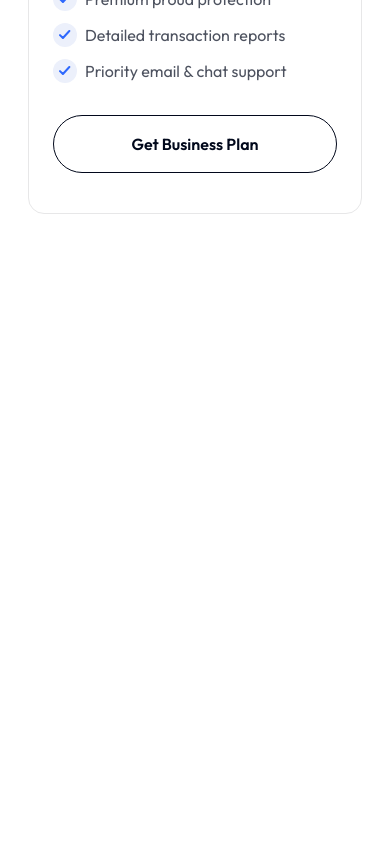
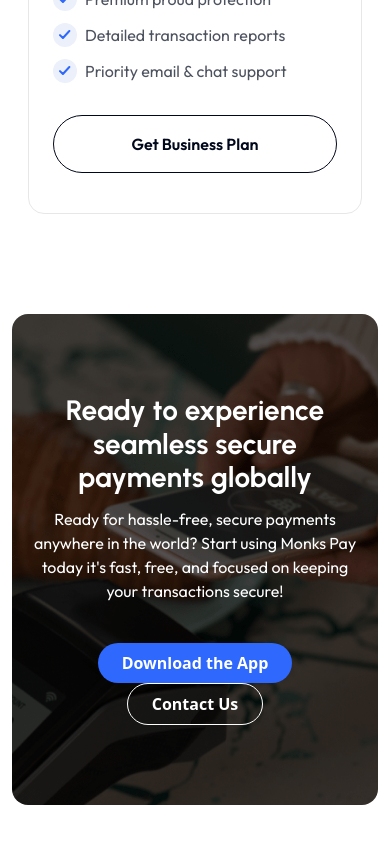
Before and after one commit to nirobsarker012/fintech, a Next.js app: page / in a window 390 px wide. Shown: the part 6736-7580 px from the top of the page. Before the commit the page ends 6990 px from the top, so only its background shows below. Built offline with nearby package versions, Linux system fonts and the light colour scheme.

Commit message:
add:secure-payment-section

```diff
--- a/app/components/Hero/Hero.jsx
+++ b/app/components/Hero/Hero.jsx
@@ -1,4 +1,3 @@
-"use client";
 import Image from "next/image";
 import React from "react";
 
--- a/app/components/Navbar/Navbar.jsx
+++ b/app/components/Navbar/Navbar.jsx
@@ -56,7 +56,7 @@
         <div className="md:hidden bg-white shadow-lg border-t border-gray-200">
           <div className="flex flex-col items-center py-4 space-y-4">
             <NavbarMenu />
-            <button className="bg-btn-primary-color text-white font-semibold text-[16px] py-2 px-6 rounded-4xl cursor-pointer hover:bg-black hover:text-white transition-all duration-500">
+            <button className="bg-btn-primary-color text-white font-semibold text-[16px] py-2 px-6 rounded-full cursor-pointer hover:bg-black hover:text-white transition-all duration-500 block leading-[150%]">
               Contact Us
             </button>
           </div>
--- /dev/null
+++ b/app/components/SecurePayment/SecurePayment.jsx
@@ -0,0 +1,36 @@
+import React from "react";
+
+const SecurePayment = () => {
+  return (
+    <section className="py-[60px] xl:py-30">
+      <div className="container mx-auto">
+        <div className="relative rounded-2xl overflow-hidden">
+          {/* Background Image with reduced brightness */}
+          <div className="absolute inset-0 bg-[url('/images/secure-payment.png')] bg-center bg-no-repeat bg-cover brightness-35"></div>
+
+          {/* Overlay content */}
+          <div className="relative flex flex-col items-center justify-center text-center max-w-[580px] mx-auto py-20 sm:py-[100px] px-4">
+            <h2 className="font-urbanist font-bold text-[28px] sm:text-[36px] lg:text-[40px] leading-[120%] text-white">
+              Ready to experience seamless secure payments globally
+            </h2>
+            <p className="text-[16px] text-white font-outfit leading-[150%] mt-3">
+              Ready for hassle-free, secure payments anywhere in the world?
+              Start using Monks Pay today it's fast, free, and focused on
+              keeping your transactions secure!
+            </p>
+            <div className="flex flex-col sm:flex-row items-center justify-center sm:space-x-3 mt-10">
+              <button className="bg-btn-primary-color text-white font-semibold text-[16px] py-2 px-6 rounded-full cursor-pointer hover:bg-black hover:text-white transition-all duration-500 block leading-[150%]">
+                Download the App
+              </button>
+              <button className="hover:bg-btn-primary-color hover:border hover:border-btn-primary-color border border-white text-white font-semibold text-[16px] py-2 px-6 rounded-full cursor-pointer transition-all duration-500 block leading-[150%]">
+                Contact Us
+              </button>
+            </div>
+          </div>
+        </div>
+      </div>
+    </section>
+  );
+};
+
+export default SecurePayment;
--- a/app/page.js
+++ b/app/page.js
@@ -4,6 +4,7 @@
 import Payments from "./components/payment/Payments";
 import PaymentWay from "./components/PaymentWay/PaymentWay";
 import Price from "./components/Price/Price";
+import SecurePayment from "./components/SecurePayment/SecurePayment";
 import Security from "./components/Security/Security";
 
 export default function Home() {
@@ -28,6 +29,8 @@
       <Security />
       {/* Pricing Section */}
       <Price />
+      {/* Payment Secure */}
+      <SecurePayment />
     </>
   );
 }
```
Also changed, not shown: public/images/secure-payment.png (added).
